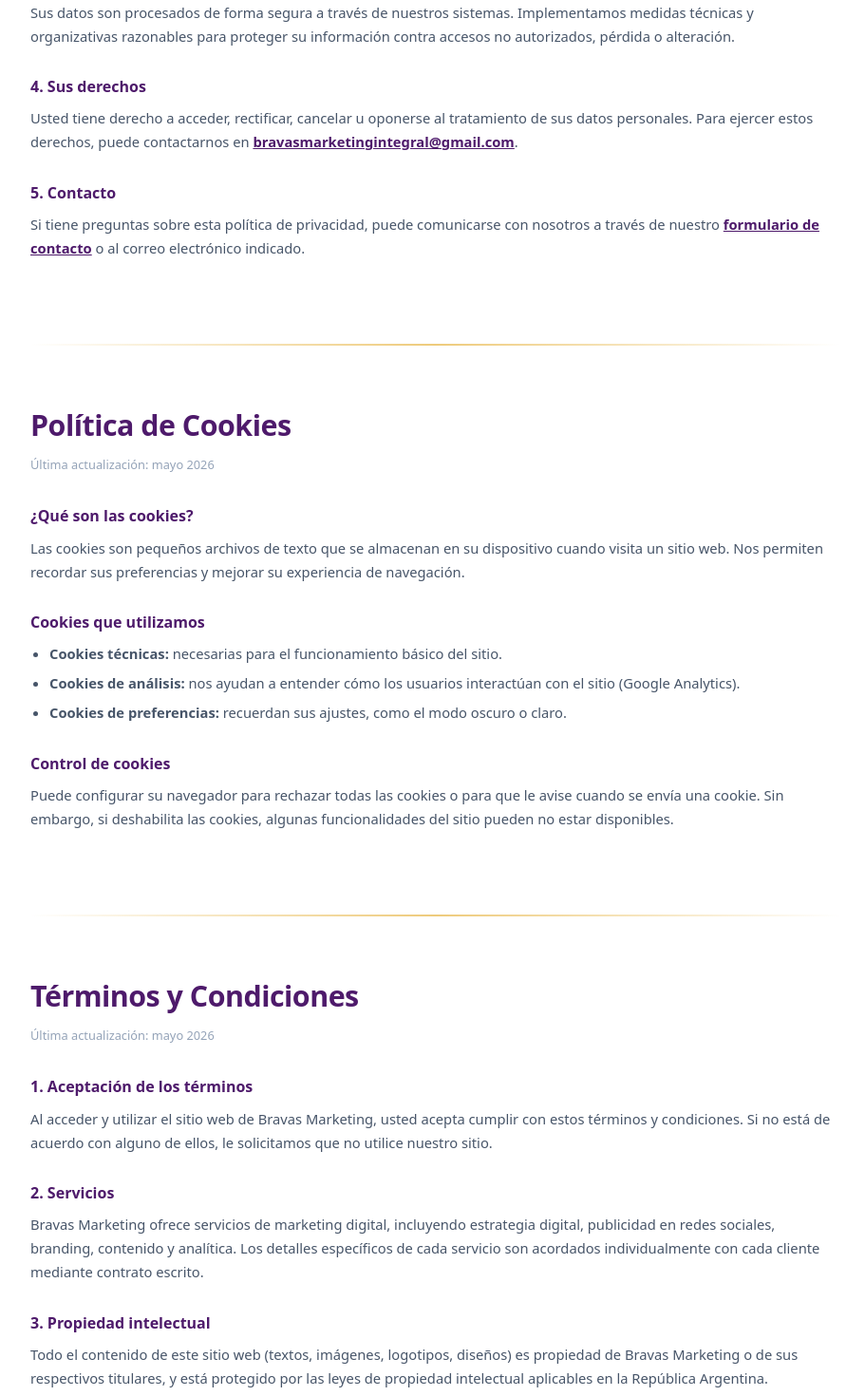
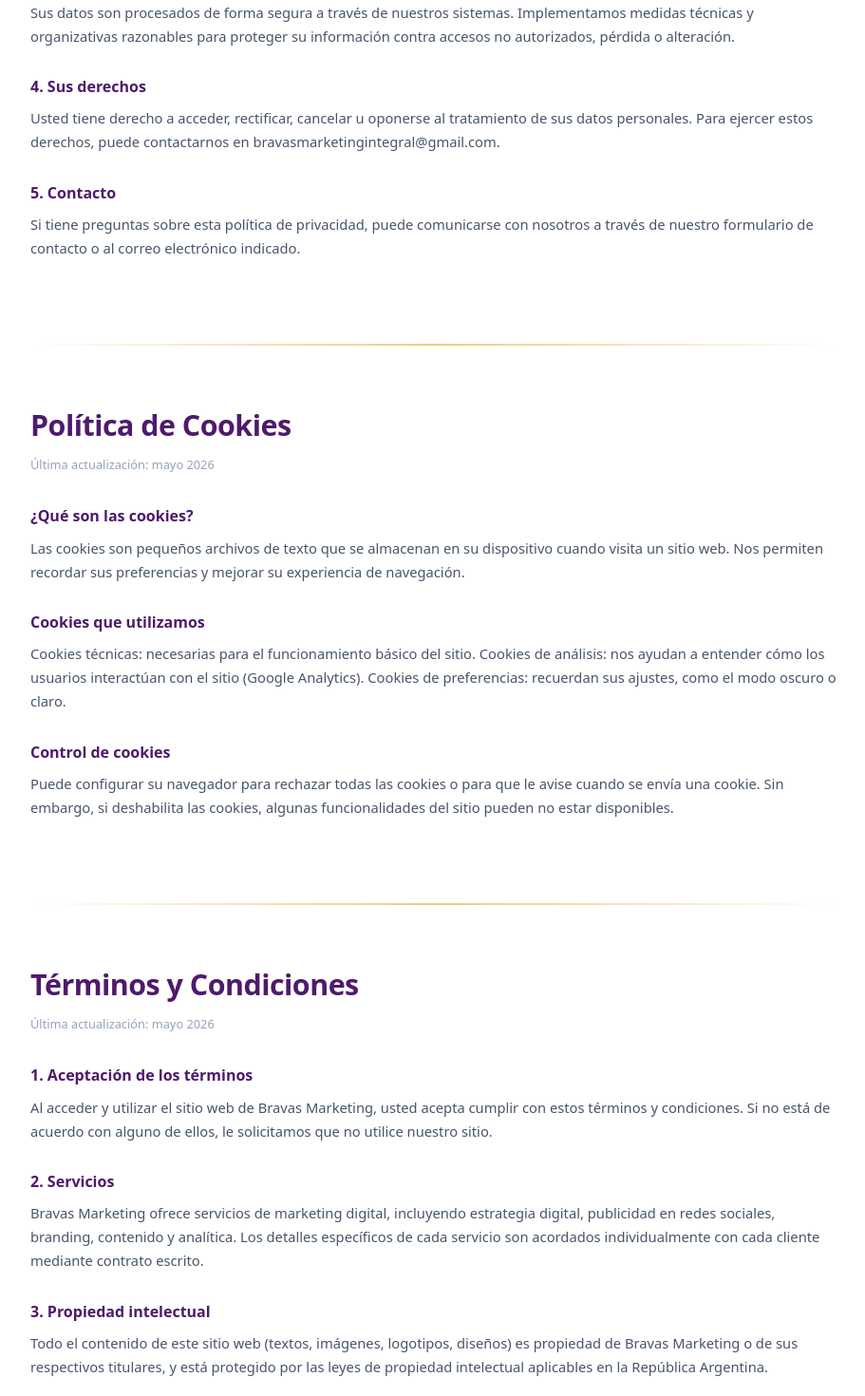
Before and after one commit to francoxvr/BRAVAS-WEB, a Next.js app in the folder frontend/: page /legal in a window 1280 px wide. Shown: the part 860-2330 px from the top of the page at 95% size, without its empty margins (182-1093 px from the left). Built offline with nearby package versions, Linux system fonts and the light colour scheme.

Commit message:
feat: make legal page editable from TinaCMS

```diff
--- a/frontend/src/components/sections/Legal.tsx
+++ b/frontend/src/components/sections/Legal.tsx
@@ -1,11 +1,54 @@
+import { useEffect, useState } from 'react';
 import Link from 'next/link';
 import styles from './Legal.module.css';
+import { getLegalData } from '@/lib/queries';
+
+interface Bloque { titulo: string; contenido: string; }
+interface SeccionLegal { bloques?: Bloque[]; }
+interface LegalData {
+  privacidad?: SeccionLegal;
+  cookies?: SeccionLegal;
+  terminos?: SeccionLegal;
+}
+
+const DEFAULT: LegalData = {
+  privacidad: { bloques: [
+    { titulo: '1. Información que recopilamos', contenido: 'Bravas Marketing recopila la información que usted nos proporciona voluntariamente a través del formulario de contacto.' },
+    { titulo: '2. Uso de la información', contenido: 'La información recopilada se utiliza exclusivamente para responder a sus consultas y brindarle información sobre nuestros servicios.' },
+  ]},
+  cookies: { bloques: [
+    { titulo: '¿Qué son las cookies?', contenido: 'Las cookies son pequeños archivos de texto que se almacenan en su dispositivo cuando visita un sitio web.' },
+  ]},
+  terminos: { bloques: [
+    { titulo: '1. Aceptación de los términos', contenido: 'Al acceder y utilizar el sitio web de Bravas Marketing, usted acepta cumplir con estos términos y condiciones.' },
+  ]},
+};
+
+function Seccion({ bloques }: { bloques?: Bloque[] }) {
+  return (
+    <>
+      {(bloques ?? []).map((b, i) => (
+        <div key={i} className={styles.block}>
+          <h3>{b.titulo}</h3>
+          <p>{b.contenido}</p>
+        </div>
+      ))}
+    </>
+  );
+}
 
 export default function Legal() {
+  const [data, setData] = useState<LegalData>(DEFAULT);
+
+  useEffect(() => {
+    getLegalData().then((d: LegalData | null) => {
+      if (d) setData({ ...DEFAULT, ...d });
+    });
+  }, []);
+
   return (
     <div className={styles.legalWrapper}>
 
-      {/* HEADER */}
       <div className={styles.legalHero}>
         <h1 className={styles.legalHeroTitle}>Información Legal</h1>
         <p className={styles.legalHeroSub}>Política de Privacidad · Cookies · Términos y Condiciones · Mapa del Sitio</p>
@@ -22,108 +65,36 @@ export default function Legal() {
 
       <div className={styles.legalContent}>
 
-        {/* POLÍTICA DE PRIVACIDAD */}
         <section id="privacidad" className={styles.legalSection}>
           <h2 className={styles.sectionTitle}>Política de Privacidad</h2>
           <p className={styles.lastUpdated}>Última actualización: mayo 2026</p>
-
-          <div className={styles.block}>
-            <h3>1. Información que recopilamos</h3>
-            <p>Bravas Marketing recopila la información que usted nos proporciona voluntariamente a través del formulario de contacto de nuestro sitio web, incluyendo: nombre y apellido, dirección de correo electrónico, número de teléfono, nombre de empresa y el mensaje que nos envía.</p>
-          </div>
-
-          <div className={styles.block}>
-            <h3>2. Uso de la información</h3>
-            <p>La información recopilada se utiliza exclusivamente para responder a sus consultas, brindarle información sobre nuestros servicios y establecer una relación comercial con usted. No compartimos, vendemos ni cedemos sus datos personales a terceros sin su consentimiento expreso.</p>
-          </div>
-
-          <div className={styles.block}>
-            <h3>3. Almacenamiento y seguridad</h3>
-            <p>Sus datos son procesados de forma segura a través de nuestros sistemas. Implementamos medidas técnicas y organizativas razonables para proteger su información contra accesos no autorizados, pérdida o alteración.</p>
-          </div>
-
-          <div className={styles.block}>
-            <h3>4. Sus derechos</h3>
-            <p>Usted tiene derecho a acceder, rectificar, cancelar u oponerse al tratamiento de sus datos personales. Para ejercer estos derechos, puede contactarnos en <a href="mailto:bravasmarketingintegral@gmail.com">bravasmarketingintegral@gmail.com</a>.</p>
-          </div>
-
-          <div className={styles.block}>
-            <h3>5. Contacto</h3>
-            <p>Si tiene preguntas sobre esta política de privacidad, puede comunicarse con nosotros a través de nuestro <Link href="/contacto#contacto-form">formulario de contacto</Link> o al correo electrónico indicado.</p>
-          </div>
+          <Seccion bloques={data.privacidad?.bloques} />
         </section>
 
         <div className={styles.divider} />
 
-        {/* COOKIES */}
         <section id="cookies" className={styles.legalSection}>
           <h2 className={styles.sectionTitle}>Política de Cookies</h2>
           <p className={styles.lastUpdated}>Última actualización: mayo 2026</p>
-
-          <div className={styles.block}>
-            <h3>¿Qué son las cookies?</h3>
-            <p>Las cookies son pequeños archivos de texto que se almacenan en su dispositivo cuando visita un sitio web. Nos permiten recordar sus preferencias y mejorar su experiencia de navegación.</p>
-          </div>
-
-          <div className={styles.block}>
-            <h3>Cookies que utilizamos</h3>
-            <ul>
-              <li><strong>Cookies técnicas:</strong> necesarias para el funcionamiento básico del sitio.</li>
-              <li><strong>Cookies de análisis:</strong> nos ayudan a entender cómo los usuarios interactúan con el sitio (Google Analytics).</li>
-              <li><strong>Cookies de preferencias:</strong> recuerdan sus ajustes, como el modo oscuro o claro.</li>
-            </ul>
-          </div>
-
-          <div className={styles.block}>
-            <h3>Control de cookies</h3>
-            <p>Puede configurar su navegador para rechazar todas las cookies o para que le avise cuando se envía una cookie. Sin embargo, si deshabilita las cookies, algunas funcionalidades del sitio pueden no estar disponibles.</p>
-          </div>
+          <Seccion bloques={data.cookies?.bloques} />
         </section>
 
         <div className={styles.divider} />
 
-        {/* TÉRMINOS Y CONDICIONES */}
         <section id="terminos" className={styles.legalSection}>
           <h2 className={styles.sectionTitle}>Términos y Condiciones</h2>
           <p className={styles.lastUpdated}>Última actualización: mayo 2026</p>
-
-          <div className={styles.block}>
-            <h3>1. Aceptación de los términos</h3>
-            <p>Al acceder y utilizar el sitio web de Bravas Marketing, usted acepta cumplir con estos términos y condiciones. Si no está de acuerdo con alguno de ellos, le solicitamos que no utilice nuestro sitio.</p>
-          </div>
-
-          <div className={styles.block}>
-            <h3>2. Servicios</h3>
-            <p>Bravas Marketing ofrece servicios de marketing digital, incluyendo estrategia digital, publicidad en redes sociales, branding, contenido y analítica. Los detalles específicos de cada servicio son acordados individualmente con cada cliente mediante contrato escrito.</p>
-          </div>
-
-          <div className={styles.block}>
-            <h3>3. Propiedad intelectual</h3>
-            <p>Todo el contenido de este sitio web (textos, imágenes, logotipos, diseños) es propiedad de Bravas Marketing o de sus respectivos titulares, y está protegido por las leyes de propiedad intelectual aplicables en la República Argentina.</p>
-          </div>
-
-          <div className={styles.block}>
-            <h3>4. Limitación de responsabilidad</h3>
-            <p>Bravas Marketing no se responsabiliza por daños directos o indirectos derivados del uso o imposibilidad de uso de este sitio web, ni de los resultados obtenidos a través de los servicios contratados más allá de lo establecido en cada contrato.</p>
-          </div>
-
-          <div className={styles.block}>
-            <h3>5. Legislación aplicable</h3>
-            <p>Estos términos se rigen por las leyes de la República Argentina. Cualquier controversia será sometida a los tribunales competentes de la ciudad de Córdoba, Argentina.</p>
-          </div>
+          <Seccion bloques={data.terminos?.bloques} />
         </section>
 
         <div className={styles.divider} />
 
-        {/* MAPA DEL SITIO */}
         <section id="mapa" className={styles.legalSection}>
           <h2 className={styles.sectionTitle}>Mapa del Sitio</h2>
-
           <div className={styles.sitemapGrid}>
             <div className={styles.sitemapCard}>
               <h3><Link href="/">🏠 Home</Link></h3>
               <ul>
-                <li><Link href="/#home">Inicio</Link></li>
                 <li><Link href="/#propuesta">Nuestra Propuesta</Link></li>
                 <li><Link href="/#enfoque">Nuestro Enfoque</Link></li>
                 <li><Link href="/#crecimiento">Casos de Crecimiento</Link></li>
@@ -131,7 +102,6 @@ export default function Legal() {
                 <li><Link href="/#innovacion">Innovación</Link></li>
               </ul>
             </div>
-
             <div className={styles.sitemapCard}>
               <h3><Link href="/servicios">⚙️ Servicios</Link></h3>
               <ul>
@@ -142,7 +112,6 @@ export default function Legal() {
                 <li><Link href="/servicios#servicios-faq">Preguntas Frecuentes</Link></li>
               </ul>
             </div>
-
             <div className={styles.sitemapCard}>
               <h3><Link href="/nosotros">👥 Nosotros</Link></h3>
               <ul>
@@ -152,7 +121,6 @@ export default function Legal() {
                 <li><Link href="/nosotros#nosotros-porque">Por Qué Elegirnos</Link></li>
               </ul>
             </div>
-
             <div className={styles.sitemapCard}>
               <h3><Link href="/contacto">📞 Contacto</Link></h3>
               <ul>
--- /dev/null
+++ b/frontend/tina/content/pages/legal.json
@@ -0,0 +1,66 @@
+{
+  "privacidad": {
+    "bloques": [
+      {
+        "titulo": "1. Información que recopilamos",
+        "contenido": "Bravas Marketing recopila la información que usted nos proporciona voluntariamente a través del formulario de contacto de nuestro sitio web, incluyendo: nombre y apellido, dirección de correo electrónico, número de teléfono, nombre de empresa y el mensaje que nos envía."
+      },
+      {
+        "titulo": "2. Uso de la información",
+        "contenido": "La información recopilada se utiliza exclusivamente para responder a sus consultas, brindarle información sobre nuestros servicios y establecer una relación comercial con usted. No compartimos, vendemos ni cedemos sus datos personales a terceros sin su consentimiento expreso."
+      },
+      {
+        "titulo": "3. Almacenamiento y seguridad",
+        "contenido": "Sus datos son procesados de forma segura a través de nuestros sistemas. Implementamos medidas técnicas y organizativas razonables para proteger su información contra accesos no autorizados, pérdida o alteración."
+      },
+      {
+        "titulo": "4. Sus derechos",
+        "contenido": "Usted tiene derecho a acceder, rectificar, cancelar u oponerse al tratamiento de sus datos personales. Para ejercer estos derechos, puede contactarnos en bravasmarketingintegral@gmail.com."
+      },
+      {
+        "titulo": "5. Contacto",
+        "contenido": "Si tiene preguntas sobre esta política de privacidad, puede comunicarse con nosotros a través de nuestro formulario de contacto o al correo electrónico indicado."
+      }
+    ]
+  },
+  "cookies": {
+    "bloques": [
+      {
+        "titulo": "¿Qué son las cookies?",
+        "contenido": "Las cookies son pequeños archivos de texto que se almacenan en su dispositivo cuando visita un sitio web. Nos permiten recordar sus preferencias y mejorar su experiencia de navegación."
+      },
+      {
+        "titulo": "Cookies que utilizamos",
+        "contenido": "Cookies técnicas: necesarias para el funcionamiento básico del sitio. Cookies de análisis: nos ayudan a entender cómo los usuarios interactúan con el sitio (Google Analytics). Cookies de preferencias: recuerdan sus ajustes, como el modo oscuro o claro."
+      },
+      {
+        "titulo": "Control de cookies",
+        "contenido": "Puede configurar su navegador para rechazar todas las cookies o para que le avise cuando se envía una cookie. Sin embargo, si deshabilita las cookies, algunas funcionalidades del sitio pueden no estar disponibles."
+      }
+    ]
+  },
+  "terminos": {
+    "bloques": [
+      {
+        "titulo": "1. Aceptación de los términos",
+        "contenido": "Al acceder y utilizar el sitio web de Bravas Marketing, usted acepta cumplir con estos términos y condiciones. Si no está de acuerdo con alguno de ellos, le solicitamos que no utilice nuestro sitio."
+      },
+      {
+        "titulo": "2. Servicios",
+        "contenido": "Bravas Marketing ofrece servicios de marketing digital, incluyendo estrategia digital, publicidad en redes sociales, branding, contenido y analítica. Los detalles específicos de cada servicio son acordados individualmente con cada cliente mediante contrato escrito."
+      },
+      {
+        "titulo": "3. Propiedad intelectual",
+        "contenido": "Todo el contenido de este sitio web (textos, imágenes, logotipos, diseños) es propiedad de Bravas Marketing o de sus respectivos titulares, y está protegido por las leyes de propiedad intelectual aplicables en la República Argentina."
+      },
+      {
+        "titulo": "4. Limitación de responsabilidad",
+        "contenido": "Bravas Marketing no se responsabiliza por daños directos o indirectos derivados del uso o imposibilidad de uso de este sitio web, ni de los resultados obtenidos a través de los servicios contratados más allá de lo establecido en cada contrato."
+      },
+      {
+        "titulo": "5. Legislación aplicable",
+        "contenido": "Estos términos se rigen por las leyes de la República Argentina. Cualquier controversia será sometida a los tribunales competentes de la ciudad de Córdoba, Argentina."
+      }
+    ]
+  }
+}
```
Also changed, not shown: frontend/src/lib/queries.ts (+7 -0 lines), frontend/tina/config.ts (+45 -0 lines).
